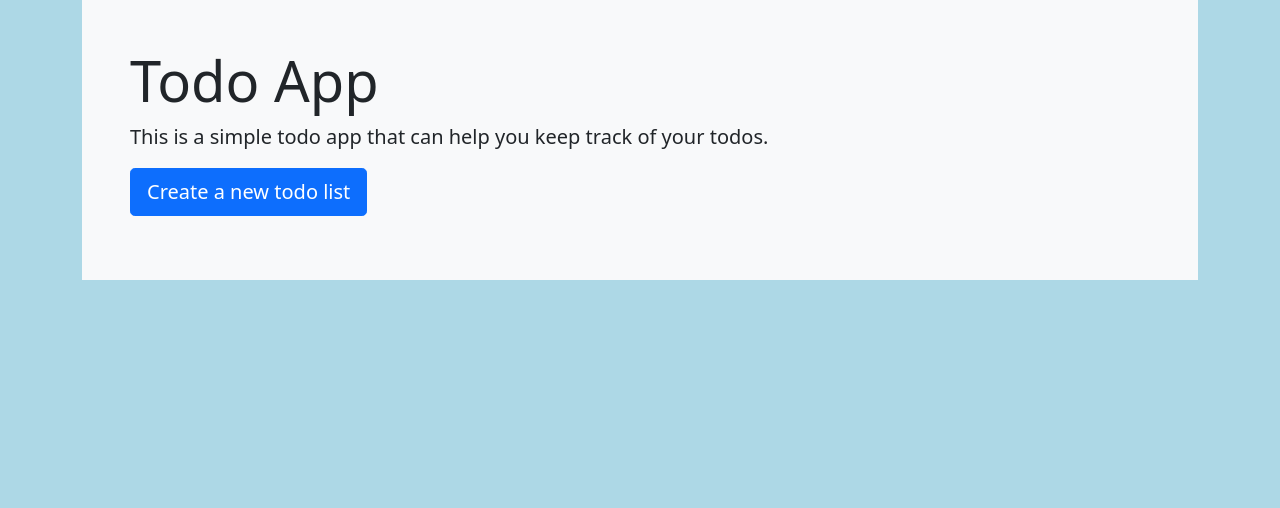
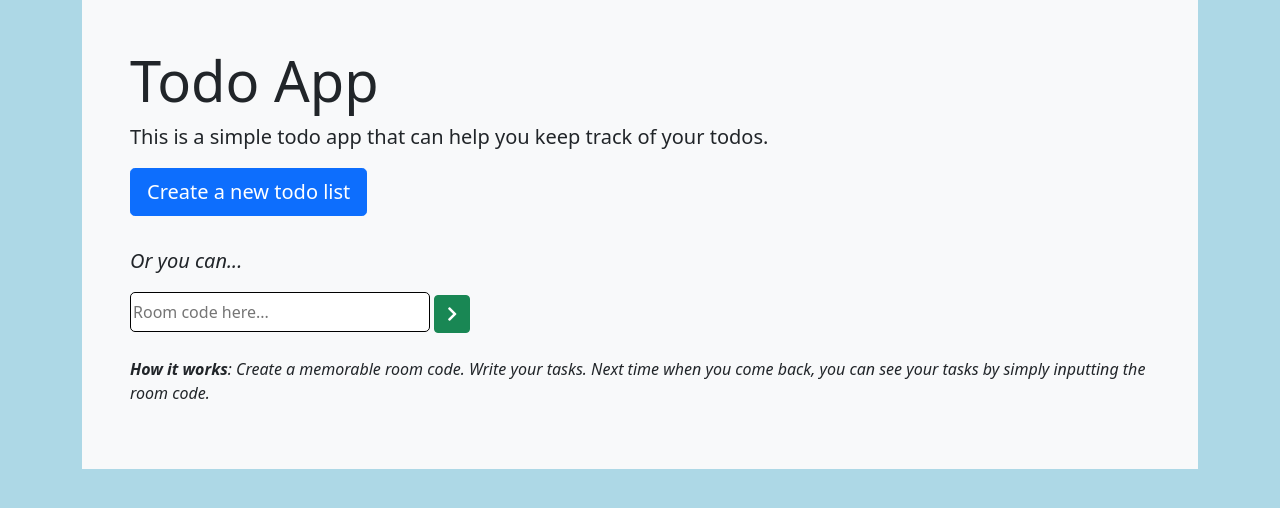
Before and after one commit to Steve-Dusty/django-todo, a Django app: page / in a window 1280 px wide. Shown: the part 89-597 px from the top of the page. Run offline with Django 3.2, Linux system fonts and the light colour scheme; parts of the project's set-up code (start-up, migrations or seed data) failed here and were passed over.

Commit message:
completed joinRoom functionality that allows user to input their rooms

```diff
--- /dev/null
+++ b/package.json
@@ -0,0 +1,5 @@
+{
+  "dependencies": {
+    "bootstrap-icons": "^1.5.0"
+  }
+}
--- a/rooms/forms.py
+++ b/rooms/forms.py
@@ -6,3 +6,7 @@ class CodeForm(forms.ModelForm):
     class Meta:
         model = Code
         fields = ['room_code']
+
+
+class JoinRoomForm(forms.Form):
+    room_code = forms.CharField(max_length=64)
--- a/rooms/urls.py
+++ b/rooms/urls.py
@@ -1,8 +1,8 @@
 from django.urls import path, include
-from .views import createRoom
+from .views import createRoom, joinRoom
 
 urlpatterns = [
 
     path('createroom/', createRoom, name='createRoom'),
-
+    path('joinRoom/', joinRoom, name='joinRoom'),
 ]
--- a/static/css/base.css
+++ b/static/css/base.css
@@ -17,4 +17,15 @@ input[name="room_code"] {
     height: 40px;
     width: 300px;
     font-size: 1rem;
+    border-radius: 5px;
+    border: 1.5px black solid;
+
 }
+
+input[name="input-room-code"] {
+    height: 35px;
+    width: 300px;
+    font-size: 1rem;
+    border-radius: 5px;
+    border: 1.5px black solid;
+}
--- a/templates/base.html
+++ b/templates/base.html
@@ -26,4 +26,5 @@
   </body>
   <script src="https://cdn.jsdelivr.net/npm/bootstrap@5.0.2/dist/js/bootstrap.bundle.min.js" integrity="sha384-MrcW6ZMFYlzcLA8Nl+NtUVF0sA7MsXsP1UyJoMp4YLEuNSfAP+JcXn/tWtIaxVXM" crossorigin="anonymous"></script>
   <script src="{% static 'js/script.js' %}"></script>
+  <link rel="stylesheet" href="https://cdnjs.cloudflare.com/ajax/libs/font-awesome/5.15.3/css/all.min.css" integrity="sha512-iBBXm8fW90+nuLcSKlbmrPcLa0OT92xO1BIsZ+ywDWZCvqsWgccV3gFoRBv0z+8dLJgyAHIhR35VZc2oM/gI1w==" crossorigin="anonymous" referrerpolicy="no-referrer" />
 </html>
--- a/templates/home.html
+++ b/templates/home.html
@@ -7,8 +7,29 @@
     <h1 class="display-4">Todo App</h1>
     <p class="lead">This is a simple todo app that can help you keep track of your todos.</p>
     <p class="lead">
-        <a class="btn btn-primary btn-lg" href="/room/createroom">Create a new todo list</a>
+        <a class="btn btn-primary btn-lg" href="/room/createroom">Create a new todo list</a> <br> <br>
+        <a><em>Or you can...</em></a>
     </p>
+
+
+    <form action="{% url 'joinRoom' %}" method='POST'>
+        {% csrf_token %}
+        <input type="text" class="input-room-code" name="room_code" placeholder="Room code here...">
+        <span>
+            <button type="submit" class="btn btn-success">
+                <i class="fas fa-chevron-right"></i>
+            </button>
+        </span>
+    </form>
+    {% if messages %}
+        {% for message in messages %}
+            <p class="text-danger" role="alert">{{ message }}</p>
+        {% endfor %}
+    {% endif %}
+    <br>
+
+    <p><i><b>How it works</b>: Create a memorable room code. Write your tasks. Next time when you come back, you can
+        see your tasks by simply inputting the room code.</i></p>
 </div>
 
 {% endblock content %}
--- a/todoapp/urls.py
+++ b/todoapp/urls.py
@@ -9,5 +9,6 @@ urlpatterns = [
          views.toggleTask, name='toggleTask'),
     path('room/<str:room_code>/deleteTask/<int:task_id>',
          views.deleteTask, name='deleteTask'),
-    path('room/<str:room_code>/clearAll', views.clearAll, name='clearAll')
+    path('room/<str:room_code>/clearAll', views.clearAll, name='clearAll'),
+
 ]
--- a/todoapp/views.py
+++ b/todoapp/views.py
@@ -2,7 +2,7 @@ from django.shortcuts import render, redirect
 from .models import Todo
 from rooms.models import Code
 from .forms import TodoForm
-from rooms.forms import CodeForm
+from rooms.forms import CodeForm, JoinRoomForm
 from django.views.decorators.http import require_POST
 from django.contrib import messages
 
--- a/todolist/settings.py
+++ b/todolist/settings.py
@@ -11,7 +11,11 @@ https://docs.djangoproject.com/en/3.2/ref/settings/
 """
 
 from pathlib import Path
-from django.contrib.messages import constants as message_constants
+from environs import Env
+
+env = Env()
+env.read_env()
+
 # Build paths inside the project like this: BASE_DIR / 'subdir'.
 BASE_DIR = Path(__file__).resolve().parent.parent
 
```
Also changed, not shown: rooms/views.py (+16 -8 lines), db.sqlite3 (added), package-lock.json (added), 1 other file.
